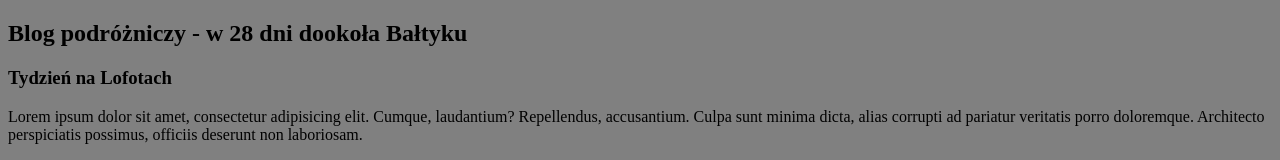
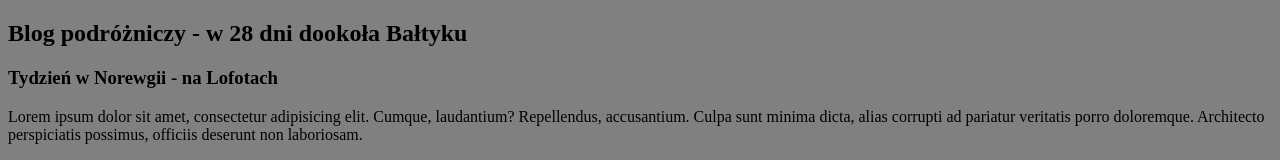
Before and after one commit to poprostumatii/projekt-wsb-2, a plain HTML site: page index.html in a window 1280 px wide. Shown: the top 160 px of the page. Drawn offline with Linux system fonts and the light colour scheme.

Commit message:
zmien h3 na branchu edit_h3

```diff
--- a/index.html
+++ b/index.html
@@ -20,7 +20,7 @@
 
     <h2>Blog podróżniczy - w 28 dni dookoła Bałtyku</h2>
 
-    <h3>Tydzień na Lofotach</h3>
+    <h3>Tydzień w Norewgii - na Lofotach</h3>
 
     <p>Lorem ipsum dolor sit amet, consectetur adipisicing elit. Cumque, laudantium? Repellendus, accusantium. Culpa
         sunt minima dicta, alias corrupti ad pariatur veritatis porro doloremque. Architecto perspiciatis possimus,
```
